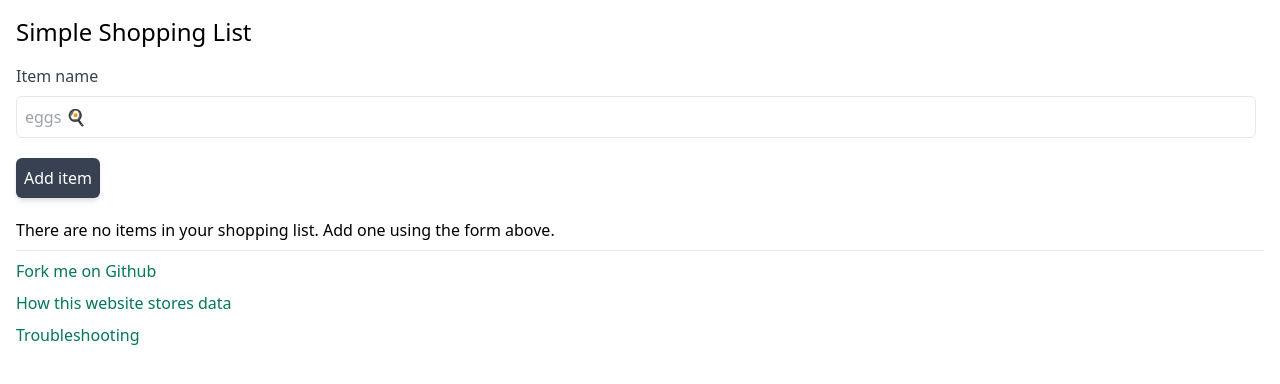
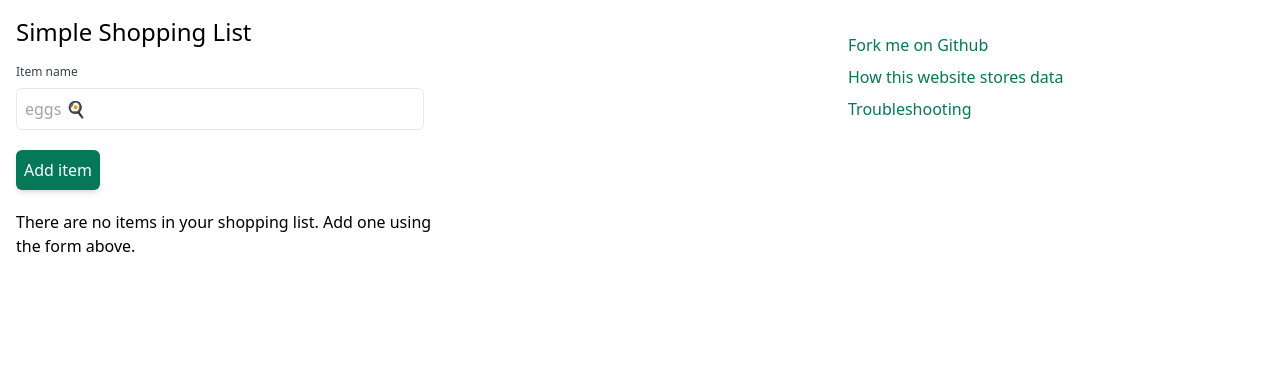
Before and after one commit to muyiwaolu/simple-shopping-list, a React (Create React App) app: page / in a window 1280 px wide. Shown: the top 384 px of the page. Built offline with nearby package versions, Linux system fonts and the light colour scheme.

Commit message:
Better tablet & desktop design, add validation

```diff
--- a/src/app/ShoppingListApp.tsx
+++ b/src/app/ShoppingListApp.tsx
@@ -38,7 +38,8 @@ function Footer(): JSX.Element {
   );
 
   return (
-    <footer className="flex flex-col items-start">
+    <footer className="flex flex-col items-start md:w-1/3">
+      <hr className="my-2" />
       <aside className="mb-2">
         <Link
           title="Fork me on Github"
@@ -66,8 +67,8 @@ function Footer(): JSX.Element {
 export default function ShoppingListApp(props: ShoppingListProps): JSX.Element {
   const { shoppingList, setShoppingList } = props;
   return (
-    <section className="container my-4 px-4 lg:px0">
-      <div>
+    <section className="container my-4 px-4 lg:px0 md:flex md:justify-between">
+      <div className="md:w-1/3">
         <Header />
         <CreateShoppingListItemForm
           shoppingList={shoppingList}
@@ -79,7 +80,6 @@ export default function ShoppingListApp(props: ShoppingListProps): JSX.Element {
           setShoppingList={setShoppingList}
         />
       </div>
-      <hr className="my-2" />
       <Footer />
     </section>
   );
--- a/src/components/CreateShoppingListItemForm/CreateShoppingListItemForm.tsx
+++ b/src/components/CreateShoppingListItemForm/CreateShoppingListItemForm.tsx
@@ -1,4 +1,4 @@
-import React, { useState } from "react";
+import React, { useEffect, useState } from "react";
 import { createShoppingListItem, ShoppingListModel } from "../../models/ShoppingListItem";
 
 export const INPUT_ID = "create-shopping-list-item-input";
@@ -16,8 +16,20 @@ export default function CreateShoppingListItemForm(
   const { shoppingList, setShoppingList, setShoppingListLocalStorage } = props;
 
   const [shoppingListItemName, setShoppingListItemName] = useState("");
+  const [userAttemptedToSubmitInvalidForm, setUserAttemptedToSubmitInvalidForm] = useState(false);
+
+  useEffect(() => {
+    setUserAttemptedToSubmitInvalidForm(false);
+  }, []);
+
+  const validShoppingListItem = () => shoppingListItemName.length > 0
+     && shoppingListItemName.length <= 30;
 
   const addShoppingListItem = () => {
+    if (!validShoppingListItem()) {
+      return;
+    }
+
     const newShoppingListItem = createShoppingListItem(shoppingListItemName);
     const newShoppingList = [...shoppingList, newShoppingListItem];
 
@@ -35,25 +47,44 @@ export default function CreateShoppingListItemForm(
     }}
     >
       <label htmlFor={INPUT_ID} className="flex flex-col">
-        <span className="mb-2 text-gray-700">Item name</span>
+        <span className="text-xs mb-2 text-gray-700">Item name</span>
         <input
           name={INPUT_ID}
-          className="border mr-2 rounded-md p-2"
+          className={`border mr-2 rounded-md p-2 ${userAttemptedToSubmitInvalidForm ? "border-red-500" : ""}`}
           data-testid={INPUT_ID}
           type="text"
           value={shoppingListItemName}
           placeholder="eggs 🍳"
           onChange={(event) => {
             setShoppingListItemName(event.target.value);
+            if (validShoppingListItem()) {
+              setUserAttemptedToSubmitInvalidForm(false);
+            }
+          }}
+          onBlur={() => {
+            if (validShoppingListItem()) {
+              setUserAttemptedToSubmitInvalidForm(false);
+            }
           }}
         />
       </label>
+      {userAttemptedToSubmitInvalidForm && (
+      <span className="text-xs text-red-500">
+        Item name must be between 1 and 30 characters.
+      </span>
+      )}
       <button
         type="button"
         className="bg-green-700 rounded-md shadow-md p-2 my-5 text-white disabled:bg-gray-700"
         data-testid={BUTTON_ID}
-        onClick={() => addShoppingListItem()}
-        disabled={shoppingListItemName.length === 0}
+        onClick={() => {
+          if (!validShoppingListItem()) {
+            setUserAttemptedToSubmitInvalidForm(true);
+            return;
+          }
+          addShoppingListItem();
+        }}
+        disabled={userAttemptedToSubmitInvalidForm}
       >
         Add item
       </button>
--- a/src/components/ShoppingListItem/ShoppingListItem.tsx
+++ b/src/components/ShoppingListItem/ShoppingListItem.tsx
@@ -36,7 +36,7 @@ export default function ShoppingListItem(props: ShoppingListItemProps): JSX.Elem
 
   return (
     <li className="flex items-center justify-between w-full">
-      <label htmlFor={CHECKBOX_TEST_ID}>
+      <label htmlFor={CHECKBOX_TEST_ID} className="inline-block">
         <input
           name={checkboxName}
           className="mr-2"
```
